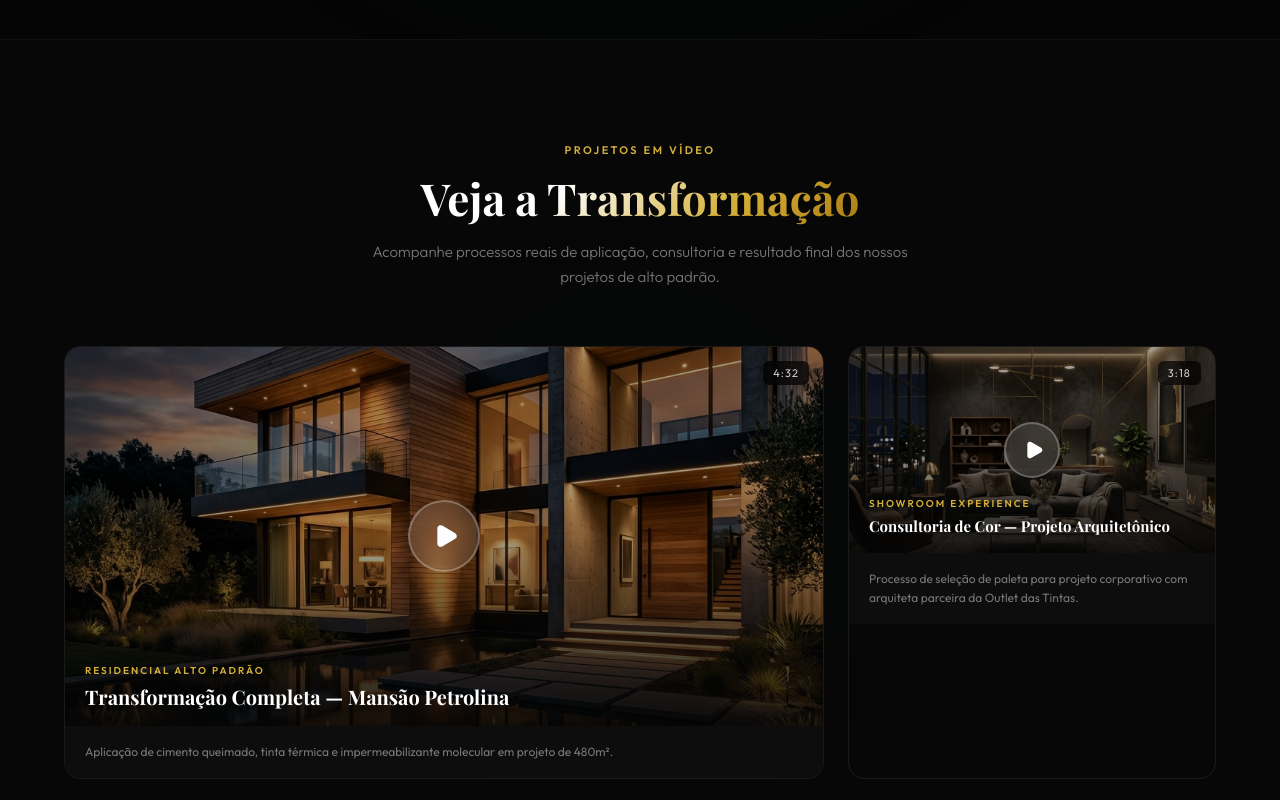
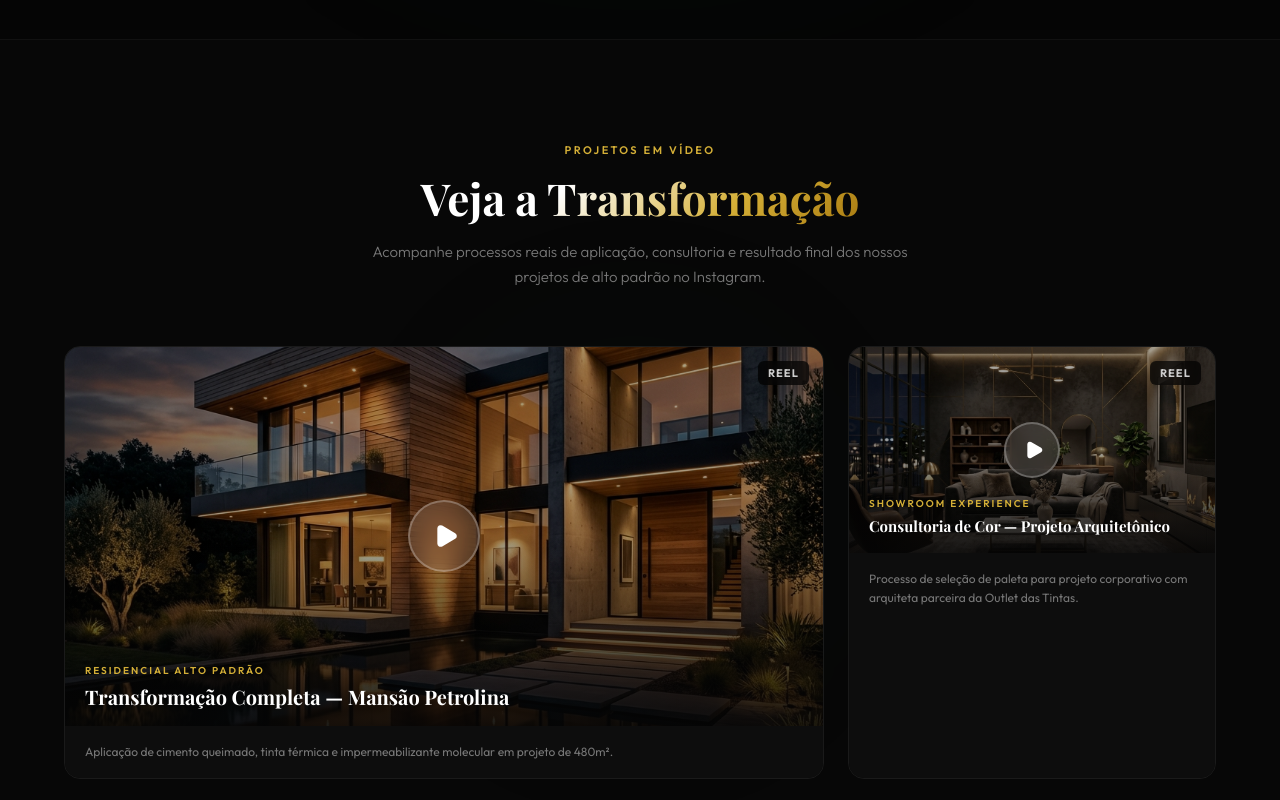
Before and after one commit to joaoricardobr/outletdastintas, a Next.js app: page / in a window 1280 px wide. Shown: the part 4740-5540 px from the top of the page. Built offline with nearby package versions, Linux system fonts and the light colour scheme; a web font is replaced by a local one.

Commit message:
fix: empty space in video cards and redirect to real reels

```diff
--- a/src/components/VideoSection.tsx
+++ b/src/components/VideoSection.tsx
@@ -1,6 +1,6 @@
 "use client";
 import { useState } from "react";
-import { Play, X } from "lucide-react";
+import { Play } from "lucide-react";
 import Image from "next/image";
 
 const videos = [
@@ -10,8 +10,8 @@ const videos = [
     subtitle: "Residencial Alto Padrão",
     desc: "Aplicação de cimento queimado, tinta térmica e impermeabilizante molecular em projeto de 480m².",
     thumbnail: "/images/luxury_villa.png",
-    youtubeId: "ScMzIvxBSi4",
-    duration: "4:32",
+    reelUrl: "https://www.instagram.com/outletdastintasdovale/reels/",
+    duration: "REEL",
   },
   {
     id: "v2",
@@ -19,8 +19,8 @@ const videos = [
     subtitle: "Showroom Experience",
     desc: "Processo de seleção de paleta para projeto corporativo com arquiteta parceira da Outlet das Tintas.",
     thumbnail: "/images/luxury_interior.png",
-    youtubeId: "ScMzIvxBSi4",
-    duration: "3:18",
+    reelUrl: "https://www.instagram.com/outletdastintasdovale/reels/",
+    duration: "REEL",
   },
   {
     id: "v3",
@@ -28,23 +28,22 @@ const videos = [
     subtitle: "Tutorial Técnico",
     desc: "Demonstração da aplicação de stucco veneziano com acabamento polido e toque de madrepérola.",
     thumbnail: "/images/abstract_paint.png",
-    youtubeId: "ScMzIvxBSi4",
-    duration: "7:45",
+    reelUrl: "https://www.instagram.com/outletdastintasdovale/reels/",
+    duration: "REEL",
   },
 ];
 
 export default function VideoSection() {
-  const [active, setActive] = useState<string | null>(null);
-  const [hov, setHov]       = useState<string | null>(null);
-  const featured             = videos[0];
-  const secondary            = videos.slice(1);
+  const [hov, setHov] = useState<string | null>(null);
+  const featured = videos[0];
+  const secondary = videos.slice(1);
 
   return (
     <section id="videos" style={{ width: "100%", padding: "96px 0", background: "#070707", position: "relative", overflow: "hidden", borderTop: "1px solid rgba(255,255,255,0.04)" }}>
       {/* ambient */}
       <div style={{ position: "absolute", left: "30%", top: "20%", width: 500, height: 500, borderRadius: "50%", background: "radial-gradient(circle,rgba(15,106,74,0.06),transparent 70%)", filter: "blur(80px)", pointerEvents: "none" }} />
 
-      <div style={{ maxWidth: 1200, margin: "0 auto", padding: "0 24px" }}>
+      <div style={{ maxWidth: 1200, margin: "0 auto", padding: "0 24px", position: "relative", zIndex: 1 }}>
         {/* header */}
         <div style={{ textAlign: "center", maxWidth: 560, margin: "0 auto 56px" }}>
           <span style={{ fontSize: 11, letterSpacing: "0.22em", textTransform: "uppercase", color: "#D4AF37", fontWeight: 600 }}>Projetos em Vídeo</span>
@@ -53,7 +52,7 @@ export default function VideoSection() {
             <span style={{ background: "linear-gradient(135deg,#fff 10%,#D4AF37 60%,#AA7C11 100%)", WebkitBackgroundClip: "text", WebkitTextFillColor: "transparent", backgroundClip: "text" }}>Transformação</span>
           </h2>
           <p style={{ color: "#777", marginTop: 14, fontWeight: 300, fontSize: 15, lineHeight: 1.7 }}>
-            Acompanhe processos reais de aplicação, consultoria e resultado final dos nossos projetos de alto padrão.
+            Acompanhe processos reais de aplicação, consultoria e resultado final dos nossos projetos de alto padrão no Instagram.
           </p>
         </div>
 
@@ -61,31 +60,14 @@ export default function VideoSection() {
         <div style={{ display: "grid", gridTemplateColumns: "repeat(auto-fit,minmax(300px,1fr))", gap: 24 }}>
           {/* Featured video */}
           <div style={{ gridColumn: "span 2" }} className="feat-col">
-            <VideoCard v={featured} onPlay={() => setActive(featured.youtubeId)} hov={hov === featured.id} onHov={() => setHov(featured.id)} onLeave={() => setHov(null)} featured />
+            <VideoCard v={featured} hov={hov === featured.id} onHov={() => setHov(featured.id)} onLeave={() => setHov(null)} featured />
           </div>
           {/* secondary */}
           {secondary.map(v => (
-            <VideoCard key={v.id} v={v} onPlay={() => setActive(v.youtubeId)} hov={hov === v.id} onHov={() => setHov(v.id)} onLeave={() => setHov(null)} />
+            <VideoCard key={v.id} v={v} hov={hov === v.id} onHov={() => setHov(v.id)} onLeave={() => setHov(null)} />
           ))}
         </div>
       </div>
-
-      {/* Modal */}
-      {active && (
-        <div onClick={() => setActive(null)} style={{ position: "fixed", inset: 0, zIndex: 999, background: "rgba(0,0,0,0.94)", backdropFilter: "blur(12px)", display: "flex", alignItems: "center", justifyContent: "center", padding: 24 }}>
-          <div onClick={e => e.stopPropagation()} style={{ position: "relative", width: "100%", maxWidth: 900, aspectRatio: "16/9", borderRadius: 16, overflow: "hidden", background: "#000", boxShadow: "0 0 80px rgba(0,0,0,0.8)" }}>
-            <button onClick={() => setActive(null)} style={{ position: "absolute", top: 12, right: 12, zIndex: 10, background: "rgba(0,0,0,0.7)", borderWidth: 1, borderStyle: "solid", borderColor: "rgba(255,255,255,0.15)", borderRadius: "50%", width: 40, height: 40, display: "flex", alignItems: "center", justifyContent: "center", cursor: "pointer", color: "#fff" }}>
-              <X size={18} />
-            </button>
-            <iframe
-              src={`https://www.youtube.com/embed/${active}?autoplay=1&rel=0`}
-              allow="autoplay; fullscreen"
-              allowFullScreen
-              style={{ width: "100%", height: "100%", border: 0 }}
-            />
-          </div>
-        </div>
-      )}
 
       <style>{`
         @media(max-width:640px) { .feat-col { grid-column: span 1 !important; } }
@@ -94,24 +76,25 @@ export default function VideoSection() {
   );
 }
 
-function VideoCard({ v, onPlay, hov, onHov, onLeave, featured }: {
-  v: typeof videos[0]; onPlay: () => void; hov: boolean; onHov: () => void; onLeave: () => void; featured?: boolean;
+function VideoCard({ v, hov, onHov, onLeave, featured }: {
+  v: typeof videos[0]; hov: boolean; onHov: () => void; onLeave: () => void; featured?: boolean;
 }) {
   return (
-    <div onMouseEnter={onHov} onMouseLeave={onLeave}
-      style={{ borderRadius: 16, overflow: "hidden", position: "relative", cursor: "pointer", borderWidth: 1, borderStyle: "solid", borderColor: hov ? "rgba(212,175,55,0.3)" : "rgba(255,255,255,0.08)", transition: "border-color 0.3s, box-shadow 0.3s", boxShadow: hov ? "0 20px 60px rgba(0,0,0,0.5)" : "none" }}>
+    <a href={v.reelUrl} target="_blank" rel="noopener noreferrer"
+      onMouseEnter={onHov} onMouseLeave={onLeave}
+      style={{ display: "flex", flexDirection: "column", height: "100%", borderRadius: 16, overflow: "hidden", position: "relative", cursor: "pointer", borderWidth: 1, borderStyle: "solid", borderColor: hov ? "rgba(212,175,55,0.3)" : "rgba(255,255,255,0.08)", transition: "border-color 0.3s, box-shadow 0.3s", boxShadow: hov ? "0 20px 60px rgba(0,0,0,0.5)" : "none", textDecoration: "none" }}>
       {/* thumbnail */}
       <div style={{ position: "relative", aspectRatio: featured ? "16/8" : "16/9", overflow: "hidden" }}>
         <Image src={v.thumbnail} alt={v.title} fill style={{ objectFit: "cover", transition: "transform 0.6s", transform: hov ? "scale(1.06)" : "scale(1)", filter: "brightness(0.65)" }} sizes="900px" />
         {/* overlay gradient */}
         <div style={{ position: "absolute", inset: 0, background: "linear-gradient(to top,rgba(5,5,5,0.85) 0%,transparent 50%)" }} />
         {/* duration badge */}
-        <div style={{ position: "absolute", top: 14, right: 14, padding: "4px 10px", background: "rgba(0,0,0,0.7)", backdropFilter: "blur(8px)", borderRadius: 6, fontSize: 11, color: "#ccc", letterSpacing: "0.1em" }}>{v.duration}</div>
+        <div style={{ position: "absolute", top: 14, right: 14, padding: "4px 10px", background: "rgba(0,0,0,0.7)", backdropFilter: "blur(8px)", borderRadius: 6, fontSize: 11, color: "#ccc", letterSpacing: "0.1em", fontWeight: 700 }}>{v.duration}</div>
         {/* play button */}
-        <button onClick={onPlay}
-          style={{ position: "absolute", top: "50%", left: "50%", transform: `translate(-50%,-50%) scale(${hov ? 1.1 : 1})`, transition: "transform 0.3s", width: featured ? 72 : 56, height: featured ? 72 : 56, borderRadius: "50%", background: hov ? "rgba(212,175,55,0.9)" : "rgba(255,255,255,0.12)", backdropFilter: "blur(8px)", borderWidth: 2, borderStyle: "solid", borderColor: hov ? "#D4AF37" : "rgba(255,255,255,0.25)", display: "flex", alignItems: "center", justifyContent: "center", cursor: "pointer", boxShadow: hov ? "0 0 32px rgba(212,175,55,0.5)" : "none" }}>
+        <div
+          style={{ position: "absolute", top: "50%", left: "50%", transform: `translate(-50%,-50%) scale(${hov ? 1.1 : 1})`, transition: "transform 0.3s", width: featured ? 72 : 56, height: featured ? 72 : 56, borderRadius: "50%", background: hov ? "rgba(212,175,55,0.9)" : "rgba(255,255,255,0.12)", backdropFilter: "blur(8px)", borderWidth: 2, borderStyle: "solid", borderColor: hov ? "#D4AF37" : "rgba(255,255,255,0.25)", display: "flex", alignItems: "center", justifyContent: "center", boxShadow: hov ? "0 0 32px rgba(212,175,55,0.5)" : "none" }}>
           <Play size={featured ? 26 : 20} color={hov ? "#000" : "#fff"} fill={hov ? "#000" : "#fff"} style={{ marginLeft: 3 }} />
-        </button>
+        </div>
         {/* info overlay */}
         <div style={{ position: "absolute", bottom: 0, left: 0, right: 0, padding: "16px 20px" }}>
           <div style={{ fontSize: 10, letterSpacing: "0.2em", textTransform: "uppercase", color: "#D4AF37", fontWeight: 600, marginBottom: 6 }}>{v.subtitle}</div>
@@ -119,9 +102,9 @@ function VideoCard({ v, onPlay, hov, onHov, onLeave, featured }: {
         </div>
       </div>
       {/* desc */}
-      <div style={{ padding: "16px 20px", background: "#0d0d0d" }}>
-        <p style={{ fontSize: 12, color: "#777", lineHeight: 1.65 }}>{v.desc}</p>
+      <div style={{ padding: "16px 20px", background: "#0d0d0d", flexGrow: 1 }}>
+        <p style={{ fontSize: 12, color: "#777", lineHeight: 1.65, margin: 0 }}>{v.desc}</p>
       </div>
-    </div>
+    </a>
   );
 }
```
